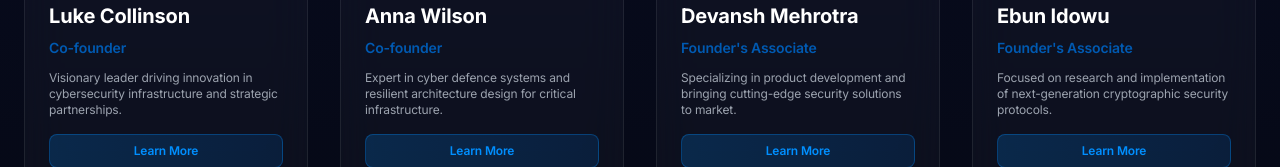
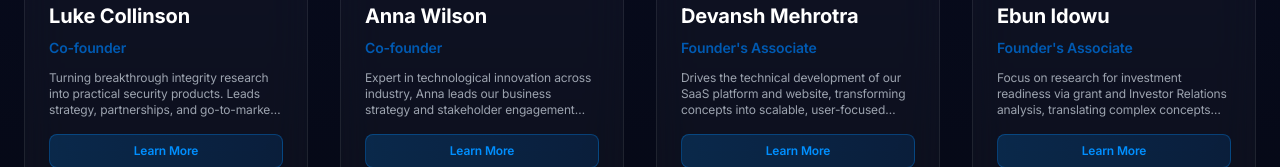
Before and after one commit to DevanshM1211/Cybersecurity-Stack-Website, a Next.js app: page /team in a window 1280 px wide. Shown: the part 633-800 px from the top of the page. Built offline with nearby package versions, Linux system fonts and the light colour scheme; no server answers.

Commit message:
Update team bios with refined role descriptions (Luke, Anna, Devansh, Ebun)

```diff
--- a/components/Team.tsx
+++ b/components/Team.tsx
@@ -15,7 +15,7 @@ const Team = () => {
       name: "Luke Collinson",
       role: "Co-founder",
       description:
-        "Visionary leader driving innovation in cybersecurity infrastructure and strategic partnerships.",
+        "Turning breakthrough integrity research into practical security products. Leads strategy, partnerships, and go-to-market to help organisations build ransomware-resilient systems.",
       image: "/team/luke-collinson.jpg",
       linkedin: "https://www.linkedin.com/in/luke-c-088b61121/",
       email: "luke@cybersecuritystack.co.uk",
@@ -24,7 +24,7 @@ const Team = () => {
       name: "Anna Wilson",
       role: "Co-founder",
       description:
-        "Expert in cyber defence systems and resilient architecture design for critical infrastructure.",
+        "Expert in technological innovation across industry, Anna leads our business strategy and stakeholder engagement portfolio.",
       image: "/team/anna-wilson.jpg",
       linkedin: "https://www.linkedin.com/in/anna-wilson-889830226/",
       email: "anna@cybersecuritystack.co.uk",
@@ -33,7 +33,7 @@ const Team = () => {
       name: "Devansh Mehrotra",
       role: "Founder's Associate",
       description:
-        "Specializing in product development and bringing cutting-edge security solutions to market.",
+        "Drives the technical development of our SaaS platform and website, transforming concepts into scalable, user-focused digital solutions with seamless functionality and user experience.",
       image: "/team/devansh-mehrotra.png",
       linkedin: "https://www.linkedin.com/in/devanshmehrotra12/",
       email: "devansh@cybersecuritystack.co.uk",
@@ -42,7 +42,7 @@ const Team = () => {
       name: "Ebun Idowu",
       role: "Founder's Associate",
       description:
-        "Focused on research and implementation of next-generation cryptographic security protocols.",
+        "Focus on research for investment readiness via grant and Investor Relations analysis, translating complex concepts into clear commercial narratives for funding and market adoption.",
       image: "/team/ebun-idowu.png",
       linkedin: "https://www.linkedin.com/in/ebun-idowu/",
       email: "ebun@cybersecuritystack.co.uk",
```
